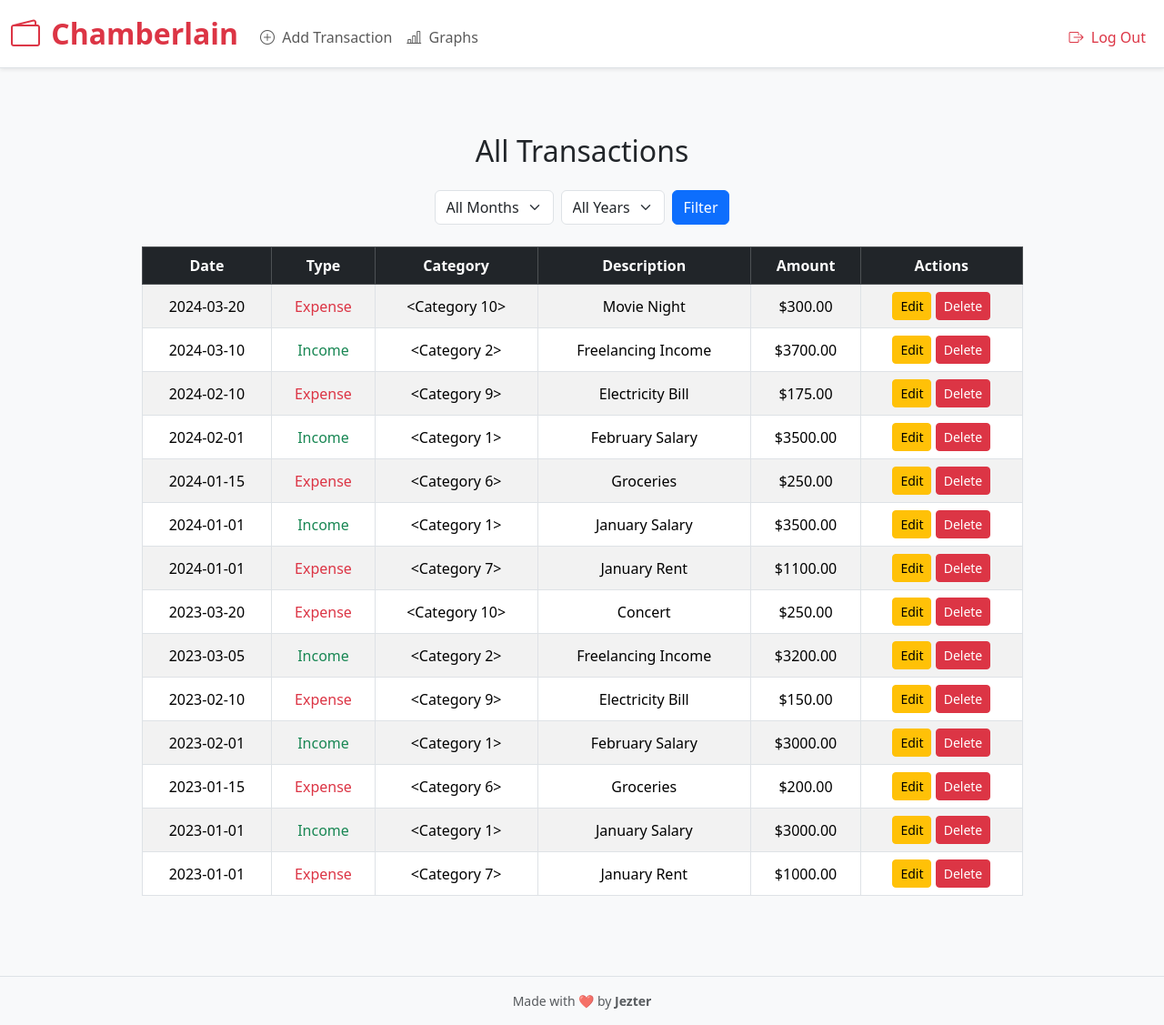
After one commit to Jezter0/Chamberlain, a Flask app: page /view in a window 1280 px wide. The commit adds this page. Shown: the whole page at 91% size. Run offline with Flask 3, Linux system fonts and the light colour scheme; the visitor is signed in with stand-in values (Sample User, id 1).

Commit message:
Added view all

```diff
--- a/app.py
+++ b/app.py
@@ -5,7 +5,7 @@ from flask_session import Session
 from flask_sqlalchemy import SQLAlchemy
 from datetime import datetime
 from decimal import Decimal
-from sqlalchemy import Enum, func, case
+from sqlalchemy import Enum, func, case, extract
 import bcrypt
 
 from helpers import login_required
@@ -124,6 +124,28 @@ def graphs():
     ]
 
     return render_template("charts.html", chart_data=chart_data)
+
+
+@app.route('/view', methods=['GET'])
+@login_required
+def view():
+    month = request.args.get('month', type=int)
+    year = request.args.get('year', type=int)
+
+    query = Transaction.query.filter_by(user_id=session['user_id'])
+
+    if month:
+        query = query.filter(extract('month', Transaction.date) == month)
+    if year:
+        query = query.filter(extract('year', Transaction.date) == year)
+
+    transactions = query.order_by(Transaction.date.desc()).all()
+
+    # generate list of available years for the dropdown
+    all_years = db.session.query(extract('year', Transaction.date)).distinct().order_by(extract('year', Transaction.date)).all()
+    years = [int(y[0]) for y in all_years if y[0]]
+
+    return render_template('view.html', transactions=transactions, years=years)
 
 
 @app.route('/add', methods=['GET', 'POST'])
--- /dev/null
+++ b/templates/view.html
@@ -0,0 +1,70 @@
+{% extends "layout.html" %}
+
+{% block title %}
+    View Transactions
+{% endblock %}
+
+{% block main %}
+<div class="container py-4">
+  <h2 class="text-center mb-4">All Transactions</h2>
+
+  <!-- Filter form -->
+  <form method="GET" action="{{ url_for('view') }}" class="d-flex justify-content-center mb-4 gap-2">
+    <select name="month" class="form-select w-auto">
+      <option value="">All Months</option>
+      {% for m in range(1, 13) %}
+        <option value="{{ m }}" {% if month == m %}selected{% endif %}>{{ m }}</option>
+          {{ ["January","February","March","April","May","June","July","August","September","October","November","December"][m-1] }}
+        </option>
+      {% endfor %}
+    </select>
+
+    <select name="year" class="form-select w-auto">
+      <option value="">All Years</option>
+      {% for y in years %}
+        <option value="{{ y }}" {% if year == y %}selected{% endif %}>{{ y }}</option>
+      {% endfor %}
+    </select>
+
+    <button type="submit" class="btn btn-primary">Filter</button>
+  </form>
+
+  {% if transactions %}
+  <div class="table-responsive">
+    <table class="table table-striped table-bordered text-center align-middle">
+      <thead class="table-dark">
+        <tr>
+          <th>Date</th>
+          <th>Type</th>
+          <th>Category</th>
+          <th>Description</th>
+          <th>Amount</th>
+          <th>Actions</th>
+        </tr>
+      </thead>
+      <tbody>
+        {% for t in transactions %}
+        <tr>
+          <td>{{ t.date.strftime('%Y-%m-%d') }}</td>
+          <td class="{% if t.transaction_type == 'income' %}text-success{% else %}text-danger{% endif %}">
+            {{ t.transaction_type|capitalize }}
+          </td>
+          <td>{{ t.category }}</td>
+          <td>{{ t.description }}</td>
+          <td>${{ '%.2f'|format(t.amount) }}</td>
+          <td>
+            <a href="{{ url_for('edit_transaction', transaction_id=t.id) }}" class="btn btn-sm btn-warning">Edit</a>
+            <form action="{{ url_for('delete_transaction', transaction_id=t.id) }}" method="POST" style="display:inline;">
+              <button type="submit" class="btn btn-sm btn-danger" onclick="return confirm('Delete this transaction?')">Delete</button>
+            </form>
+          </td>
+        </tr>
+        {% endfor %}
+      </tbody>
+    </table>
+  </div>
+  {% else %}
+  <p class="text-center text-muted mt-4">No transactions found for the selected period.</p>
+  {% endif %}
+</div>
+{% endblock %}
```
Also changed, not shown: templates/index.html (+6 -3 lines).
